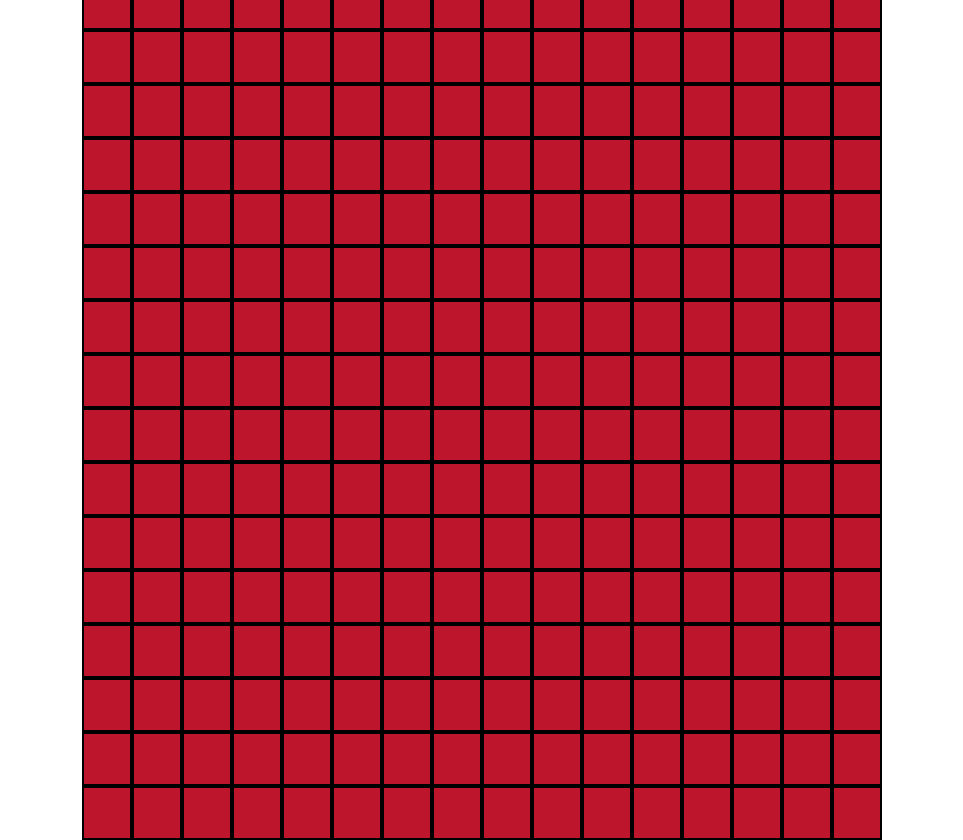
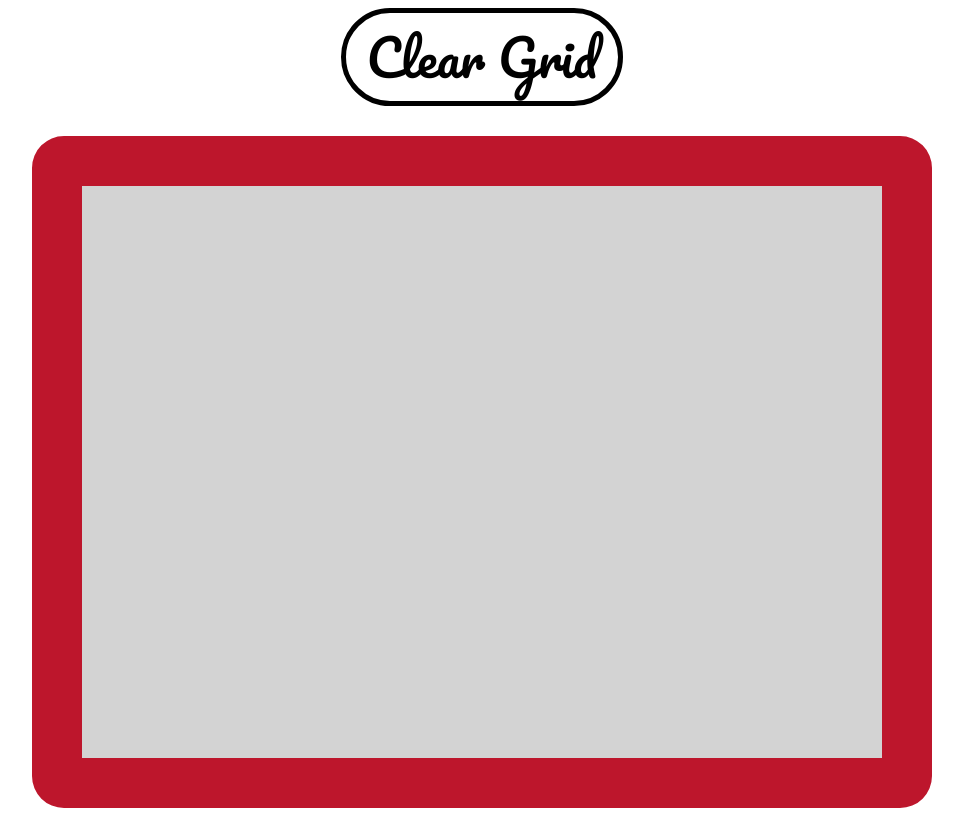
Before and after one commit to JSproose/odin-etch-a-sketch, a plain HTML site: page index.html in a window 1280 px wide. Shown: the whole page, without its empty margins (158-1121 px from the left). After the commit the page ends 816 px from the top, so only its background shows below. Drawn offline with Linux system fonts and the light colour scheme; a web font is replaced by a local one.

Commit message:
Add a reset button and choice of grid size

```diff
--- a/index.html
+++ b/index.html
@@ -4,11 +4,11 @@
     <meta charset="UTF-8">
     <meta http-equiv="X-UA-Compatible" content="IE=edge">
     <meta name="viewport" content="width=device-width, initial-scale=1.0">
-    <title>Document</title>
+    <title>Etch-A-Sketch</title>
     <link rel="stylesheet" href="styles.css">
     <script src="script.js" defer></script>
 </head>
 <body>
-
+    <button>Clear Grid</button>
 </body>
 </html>
--- a/script.js
+++ b/script.js
@@ -1,23 +1,41 @@
 const body = document.querySelector('body');
 const div_gridContainer = document.createElement('div');
+const button = document.querySelector('button');
 body.appendChild(div_gridContainer);
 
-let templateColumns = ''
-for (i = 0; i < 16; i++) {
-    templateColumns = templateColumns + '50px '
-}
-
-
-div_gridContainer.style.cssText = `background-color: #bd162c; display: inline-grid; grid-template-columns: ${templateColumns}`;
+let dimensions = 16;
 
 
 function mouseHover(){
     this.classList.add('hover')
 }
 
-for (i = 1; i <= 256; i++) {
-    const div_gridItem = document.createElement('div');
-    div_gridItem.style.cssText = 'height: 50px; border: 2px solid black';
-    div_gridItem.addEventListener('mouseover', mouseHover);
-    div_gridContainer.appendChild(div_gridItem);
+function removeGrid() {
+    const gridItems = document.querySelectorAll('.grid-item');
+    gridItems.forEach(gridItem => {
+        // div_gridContainer.removeChild(gridItem);
+        gridItem.remove();
+    });
 }
+
+function createGrid() {
+    div_gridContainer.style.cssText = `width: 800px; height: 800px; background-color: #d3d3d3; display: inline-grid;
+    grid-template-columns: repeat(${dimensions}, 1fr); border: 50px solid #bd162c; border-radius: 32px;`;
+    for (i = 1; i <= (dimensions*dimensions); i++) {
+        const div_gridItem = document.createElement('div');
+        div_gridItem.classList.add('grid-item')
+        div_gridItem.style.cssText = 'height: auto;';
+        div_gridItem.addEventListener('mouseover', mouseHover);
+        div_gridContainer.appendChild(div_gridItem);
+    }
+}
+
+createGrid();
+
+
+button.addEventListener('click', () => {
+    dimensions = parseInt(prompt('Chose the side lengths of the next grid: '));
+    console.log(dimensions*dimensions);
+    removeGrid();
+    createGrid();
+});
--- a/styles.css
+++ b/styles.css
@@ -1,10 +1,32 @@
+@import url('https://fonts.googleapis.com/css2?family=Pacifico&family=Rubik+Wet+Paint&display=swap');
+
+
 body {
     height: 100vh;
     display: flex;
     justify-content: center;
     align-items: center;
+    flex-direction: column;
 }
 
 .hover {
-    background-color: #800d1c;
+    background-color: #36454f;
 }
+
+button {
+    font-size: 50px;
+    margin-bottom: 30px;
+    font-family: 'Pacifico', cursive;
+    padding: 0 20px;
+    border-radius: 50px;
+    border: 5px solid black;
+    background-color: white;
+    transition: 0.2;
+}
+
+button:hover {
+    transform: scale(1.1);
+    box-shadow: 0 0 0 5px #bd162c;
+    transition: 0.2;
+
+}
```
